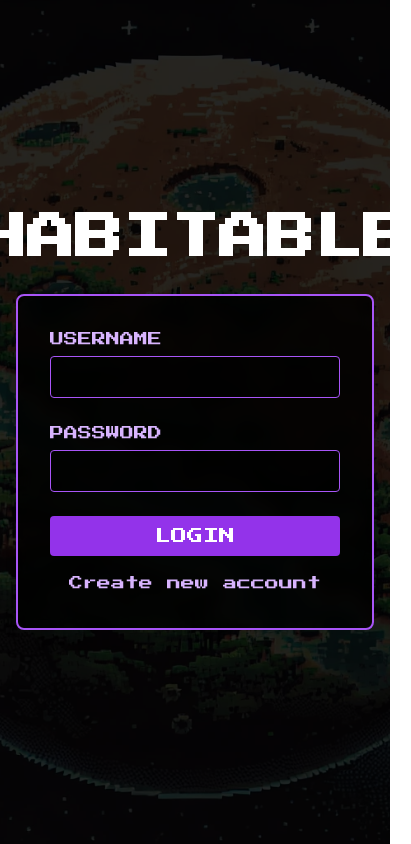
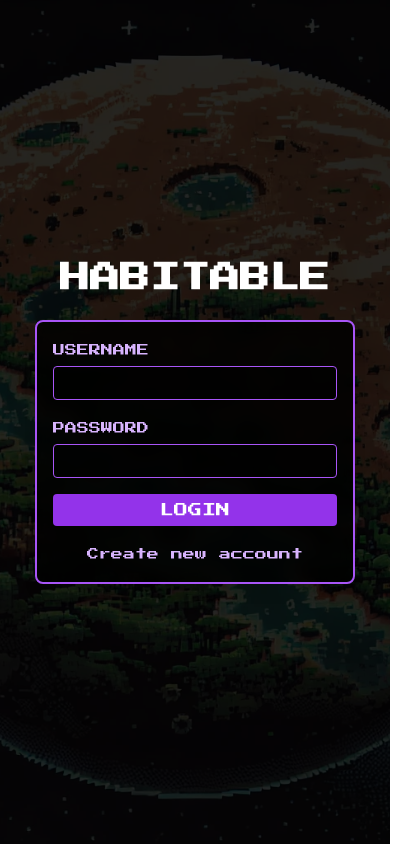
Before and after one commit to miamiultras/habitable, a Next.js app: page / in a window 390 px wide. Shown: the whole page, 411 px wide, since content can reach past the window. Built offline with nearby package versions, Linux system fonts and the light colour scheme.

Commit message:
adjust homepage for mobile

```diff
--- a/src/app/page.tsx
+++ b/src/app/page.tsx
@@ -4,7 +4,6 @@ import Image from "next/image";
 export default function HomePage() {
   return (
     <main className="relative min-h-screen bg-black">
-      {/* Background image with overlay */}
       <Image
         src="/images/terraformed_planet.webp"
         alt="Space background"
@@ -13,43 +12,41 @@ export default function HomePage() {
         priority
         quality={100}
       />
-      <div className="absolute inset-0 bg-black/85" /> {/* Dark overlay */}
+      <div className="absolute inset-0 bg-black/85" />
 
-      <div className="relative flex min-h-screen flex-col items-center justify-center px-4">
-        {/* Game logo/title */}
-        <h1 className="mb-8 font-pixel text-5xl font-bold text-white">
+      <div className="relative flex min-h-screen flex-col items-center justify-center p-4 sm:px-6">
+        <h1 className="mb-6 sm:mb-8 font-pixel text-3xl sm:text-4xl md:text-5xl font-bold text-white">
           HABITABLE
         </h1>
 
-        {/* Login form */}
-        <div className="w-full max-w-md rounded-lg border-2 border-purple-500 bg-black/80 p-8 shadow-lg backdrop-blur">
-          <form className="space-y-6">
+        <div className="w-full max-w-[320px] sm:max-w-md rounded-lg border-2 border-purple-500 bg-black/80 p-4 sm:p-8 shadow-lg backdrop-blur">
+          <form className="space-y-4 sm:space-y-6">
             <div>
-              <label htmlFor="username" className="font-pixel text-sm text-purple-300">
+              <label htmlFor="username" className="font-pixel text-xs sm:text-sm text-purple-300">
                 USERNAME
               </label>
               <input
                 type="text"
                 id="username"
-                className="mt-1 w-full rounded border border-purple-500 bg-black/50 px-3 py-2 text-white focus:border-purple-400 focus:outline-none focus:ring-2 focus:ring-purple-500/50"
+                className="mt-1 w-full rounded border border-purple-500 bg-black/50 px-3 py-1.5 sm:py-2 text-sm sm:text-base text-white focus:border-purple-400 focus:outline-none focus:ring-2 focus:ring-purple-500/50"
               />
             </div>
 
             <div>
-              <label htmlFor="password" className="font-pixel text-sm text-purple-300">
+              <label htmlFor="password" className="font-pixel text-xs sm:text-sm text-purple-300">
                 PASSWORD
               </label>
               <input
                 type="password"
                 id="password"
-                className="mt-1 w-full rounded border border-purple-500 bg-black/50 px-3 py-2 text-white focus:border-purple-400 focus:outline-none focus:ring-2 focus:ring-purple-500/50"
+                className="mt-1 w-full rounded border border-purple-500 bg-black/50 px-3 py-1.5 sm:py-2 text-sm sm:text-base text-white focus:border-purple-400 focus:outline-none focus:ring-2 focus:ring-purple-500/50"
               />
             </div>
 
             <div className="flex items-center justify-between">
               <button
                 type="submit"
-                className="font-pixel w-full rounded bg-purple-600 px-4 py-2 text-white hover:bg-purple-700 focus:outline-none focus:ring-2 focus:ring-purple-500/50"
+                className="font-pixel w-full rounded bg-purple-600 px-4 py-1.5 sm:py-2 text-sm sm:text-base text-white hover:bg-purple-700 focus:outline-none focus:ring-2 focus:ring-purple-500/50"
               >
                 LOGIN
               </button>
@@ -59,7 +56,7 @@ export default function HomePage() {
           <div className="mt-4 text-center">
             <Link
               href="/register"
-              className="font-pixel text-sm text-purple-300 hover:text-purple-400"
+              className="font-pixel text-xs sm:text-sm text-purple-300 hover:text-purple-400"
             >
               Create new account
             </Link>
```
